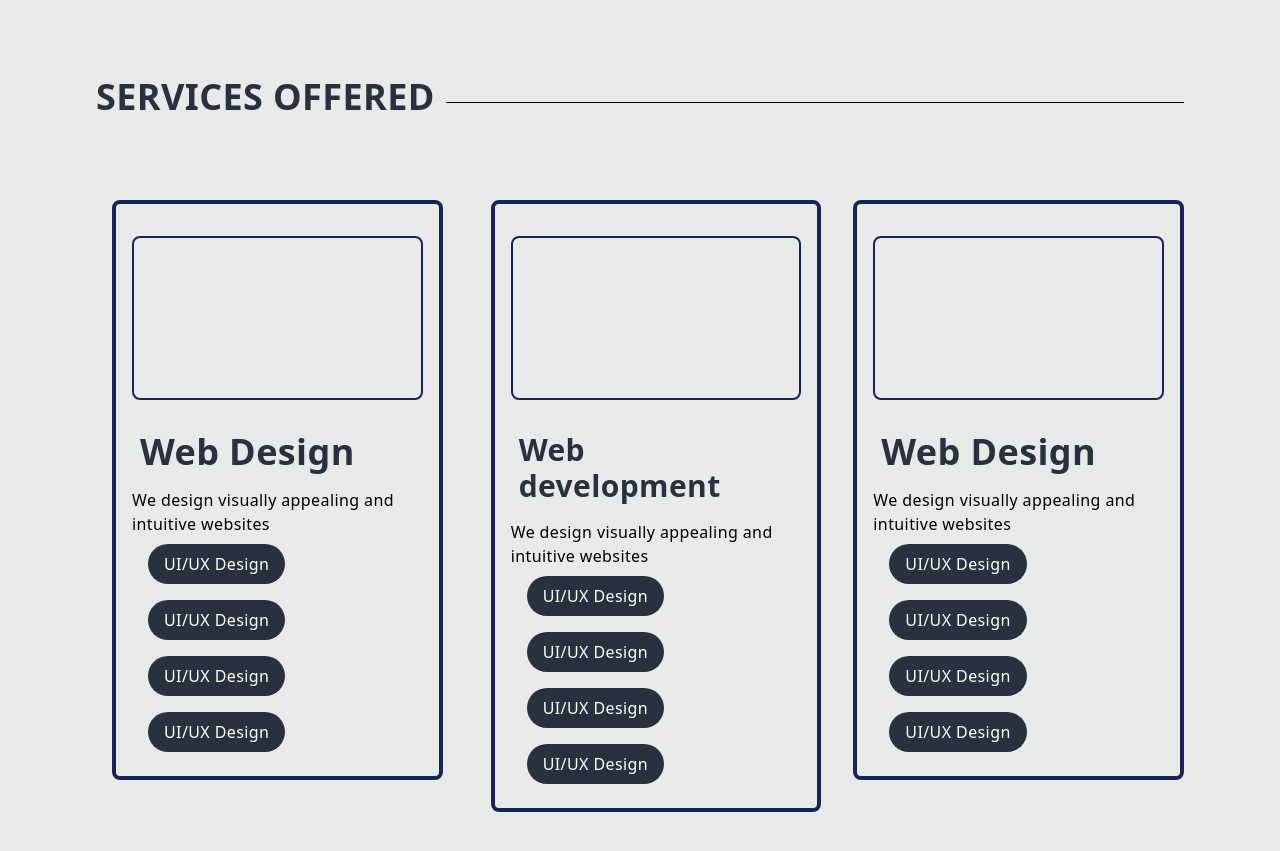
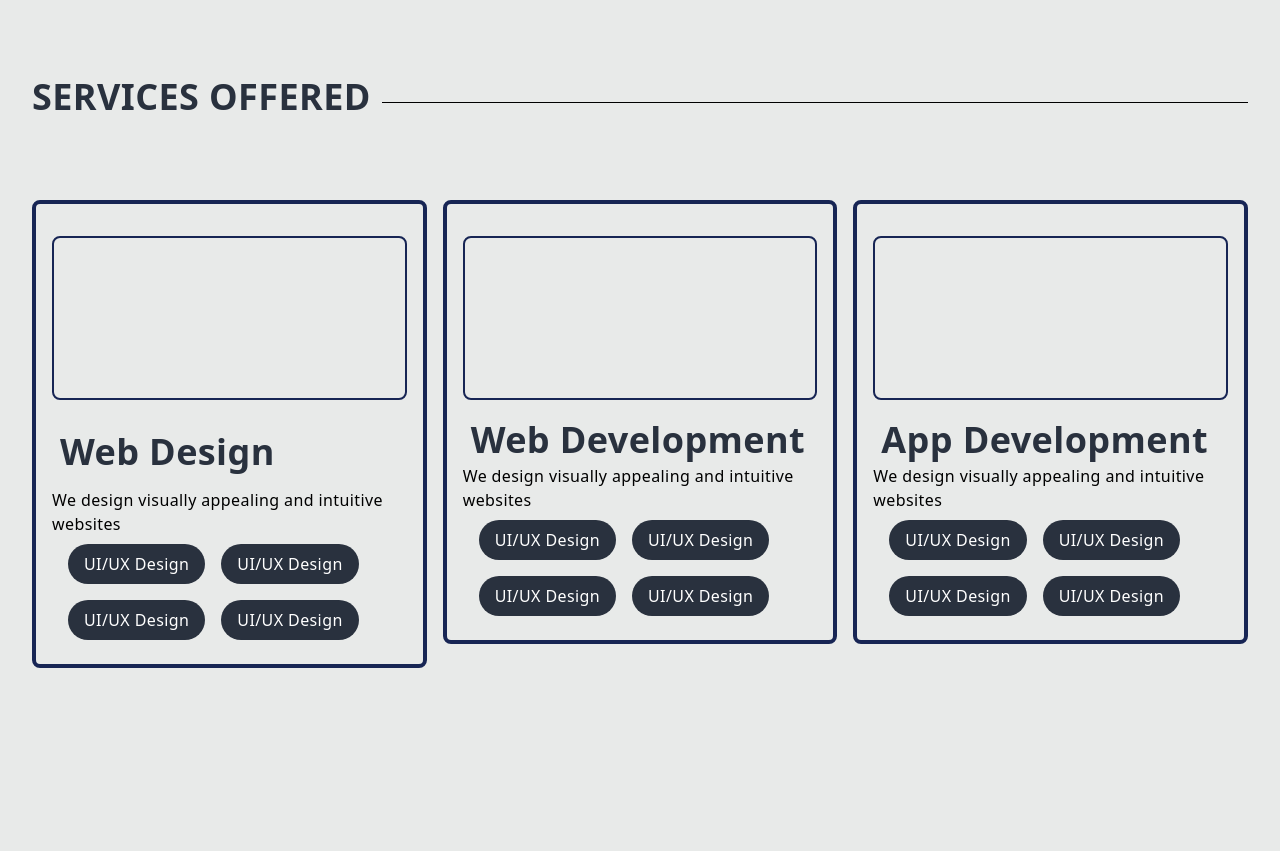
Before and after one commit to antonnprince/Congifyr-web, a website: page index.html in a window 1280 px wide. Shown: the part 735-1586 px from the top of the page. After the commit the page ends 1515 px from the top, so only its background shows below. Drawn offline with Linux system fonts and the light colour scheme.

Commit message:
somewhat

```diff
--- a/index.html
+++ b/index.html
@@ -11,7 +11,7 @@
 
 
   <!-- Navbar -->
-  <nav class=" hidden md:flex w-3/4 bg-col2 flex-col md:flex-row mx-auto flex-shrink
+  <nav class="z-10 hidden md:flex w-3/4 bg-col2 flex-col md:flex-row mx-auto flex-shrink
   md:justify-between py-2 px-4 rounded-xl my-4 text-normal md:text-lg font-semibold">
     <h1 class="text-black opacity-100">SERVICES</h1>
     <h1>OUR TEAM</h1>
@@ -42,43 +42,22 @@
 <!-- Hero ends -->
 
 <!-- Services Offered -->
-        <div class="mx-4 sm:mx-12 md:mx-24 w-auto my-20 flex-row">
+        <div class="mx-4 sm:mx-12 md:mx-8 w-auto my-20">
                 <h1 class="text-3xl md:text-4xl text-[#29313e] font-bold ">SERVICES OFFERED</h1>
 
                 <hr class="h-px ml-[350px] my-[-15px] bg-transparent lg:bg-black border-0 ">
 
-                <div class="flex flex-col md:flex-row shrink space-x-2 md:space-x-12 lg:space-x-8 my-12 md:my-24">
+                <div class="flex flex-col md:flex-row space-x-4 my-12 md:my-24 px-auto">
 
-                    <div class="flex flex-col rounded-lg w-auto md:w-1/4 lg:w-1/3 mx-4">
+                    <div class="flex flex-col rounded-lg w-auto md:w-1/3 lg:w-1/3 ">
                         <div class="border-[#172554] p-4 border-4 m-4 rounded-lg mx-auto">
 
                             <div class="py-20 px-8 mx-auto border-[#172554] border-2 my-4 rounded-lg">
                             </div>
 
                             <h1 class="text-4xl font-bold text-[#29313e]
-                            px-2 py-4 mx-auto
+                            px-2 py-4
                             ">Web Design</h1>
-                            <p class="">We design visually appealing and intuitive websites</p>
-                            <div class="flex flex-row flex-wrap space-x-4 ">
-                            <div class="bg-[#29313e] px-4 py-2 rounded-full ml-4 w-auto text-white my-2">UI/UX Design</div>
-                            <div class="bg-[#29313e] px-4 py-2 rounded-full w-auto text-white my-2">UI/UX Design</div>
-                            <div class="bg-[#29313e] px-4 py-2 rounded-full w-auto text-white my-2">UI/UX Design</div>
-                            <div class="bg-[#29313e] px-4 py-2 rounded-full w-auto text-white my-2" >UI/UX Design</div>
-                            </div>
-
-                        </div>
-
-                    </div>
-
-                    <div class="flex flex-col rounded-lg w-auto md:w-1/4 lg:w-1/3  mx-4">
-                        <div class="border-[#172554] p-4 border-4 m-4 rounded-lg mx-auto">
-
-                            <div class="py-20 px-8 mx-auto border-[#172554] border-2 my-4 rounded-lg">
-                            </div>
-
-                            <h1 class="text-3xl font-bold text-[#29313e]
-                            px-2 py-4
-                            ">Web development</h1>
                             <p class="">We design visually appealing and intuitive websites</p>
                             <div class="flex flex-row flex-wrap space-x-4 ">
                             <div class="bg-[#29313e] px-4 py-2 rounded-full ml-4 w-auto text-white my-2">UI/UX Design</div>
@@ -90,15 +69,35 @@
                         </div>
                     </div>
 
-                    <div class="flex flex-col rounded-lg w-auto md:w-1/4 lg:w-1/3  mx-4">
+                    <div class="flex flex-col rounded-lg w-auto md:w-1/4 lg:w-1/3 mx-4 ">
                         <div class="border-[#172554] p-4 border-4 m-4 rounded-lg mx-auto">
 
                             <div class="py-20 px-8 mx-auto border-[#172554] border-2 my-4 rounded-lg">
                             </div>
 
-                            <h1 class="text-4xl font-bold text-[#29313e]
-                            px-2 py-4 mx-auto
-                            ">Web Design</h1>
+                            <h1 class="text-3xl lg:text-4xl font-bold text-[#29313e]
+                            px-2 py-6 lg:py-1 xl:py-4
+                            ">Web Development</h1>
+                            <p class="">We design visually appealing and intuitive websites</p>
+                            <div class="flex flex-row flex-wrap space-x-4 ">
+                            <div class="bg-[#29313e] px-4 py-2 rounded-full ml-4 w-auto text-white my-2">UI/UX Design</div>
+                            <div class="bg-[#29313e] px-4 py-2 rounded-full w-auto text-white my-2">UI/UX Design</div>
+                            <div class="bg-[#29313e] px-4 py-2 rounded-full w-auto text-white my-2">UI/UX Design</div>
+                            <div class="bg-[#29313e] px-4 py-2 rounded-full w-auto text-white my-2" >UI/UX Design</div>
+                            </div>
+
+                        </div>
+                    </div>
+
+                    <div class="flex flex-col rounded-lg w-auto md:w-1/4 lg:w-1/3  ">
+                        <div class="border-[#172554] p-4 border-4 m-4 rounded-lg mx-auto">
+
+                            <div class="py-20 px-8 mx-auto border-[#172554] border-2 my-4 rounded-lg">
+                            </div>
+
+                            <h1 class="text-3xl lg:text-4xl  font-bold text-[#29313e]
+                            px-2 py-6 lg:py-1 xl:py-4
+                            ">App Development</h1>
                             <p class="">We design visually appealing and intuitive websites</p>
                             <div class="flex flex-row flex-wrap space-x-4 ">
                             <div class="bg-[#29313e] px-4 py-2 rounded-full ml-4 w-auto text-white my-2">UI/UX Design</div>
```
Also changed, not shown: output.css. Lines whose indentation alone changed are shown as unchanged.
